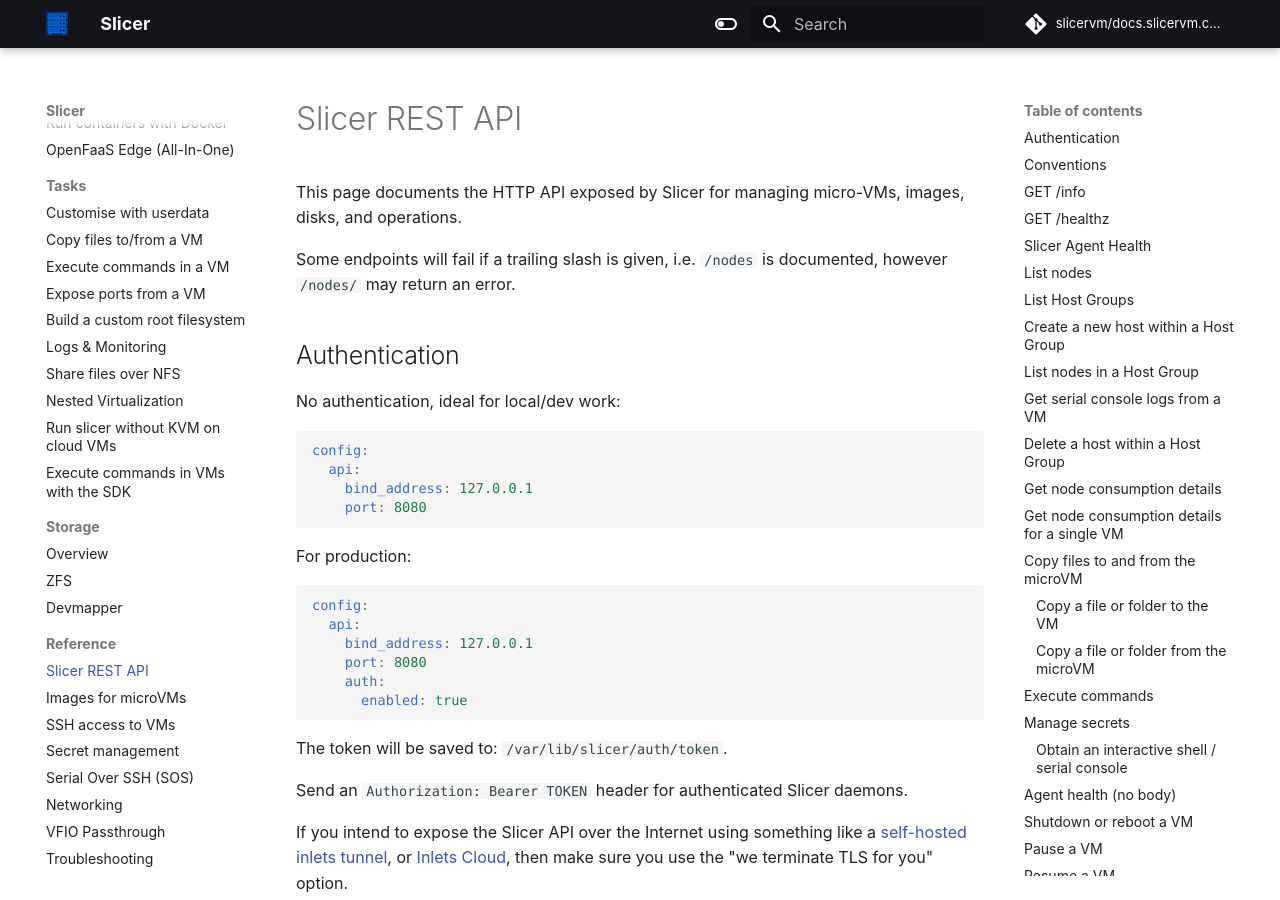
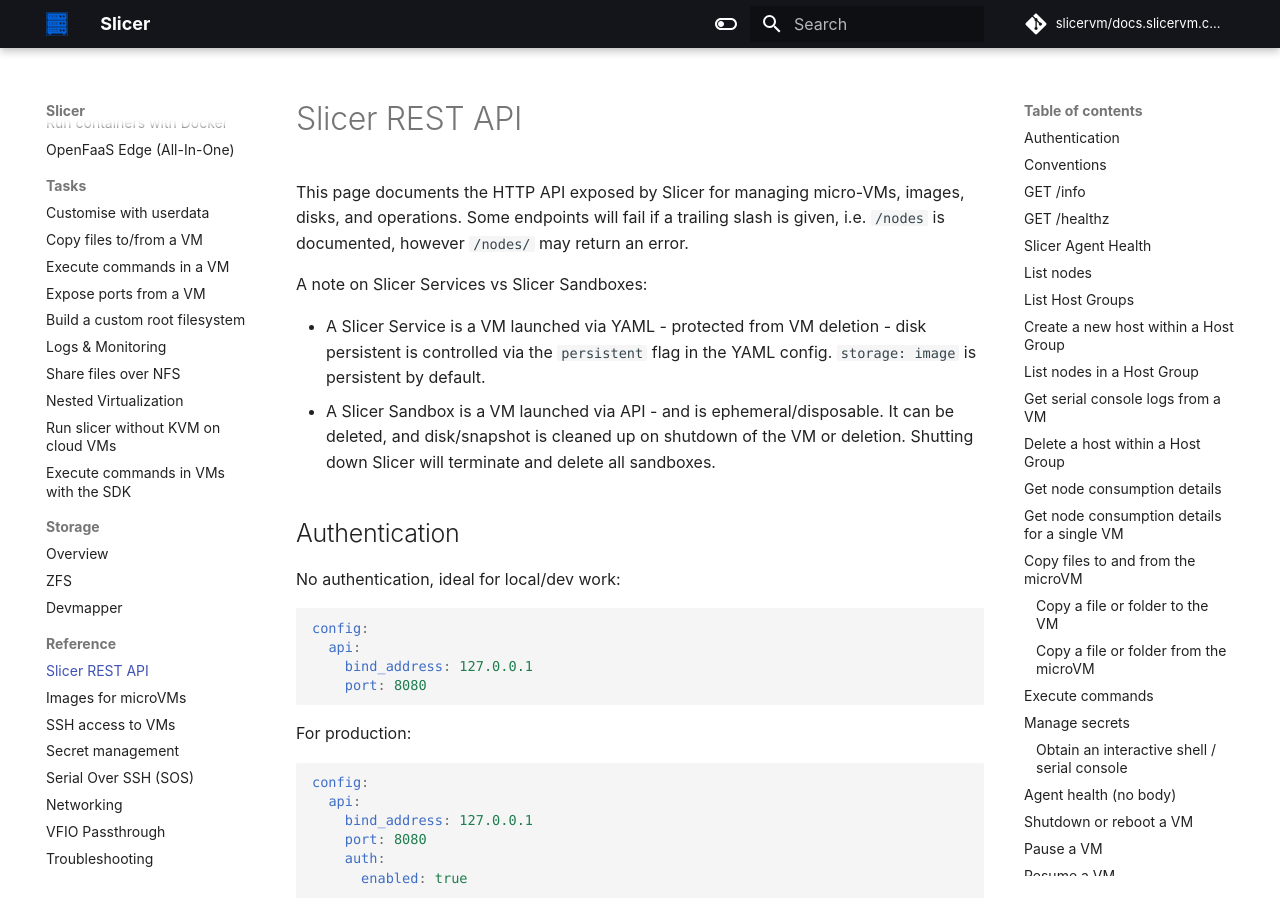
Before and after one commit to slicervm/docs.slicervm.com, an MkDocs documentation site: the page built from docs/reference/api.md, in a window 1280 px wide and 900 px high. Built offline with MkDocs 1.6.1 and Material for MkDocs 9.7.7, drawn with Linux system fonts in a browser that asks for light colours; some web fonts are replaced; comment, search, counter and statistics services are not loaded.

Commit message:
Initial update
Signed-off-by: Alex Ellis (OpenFaaS Ltd) <alexellis2@gmail.com>

```diff
--- a/docs/reference/api.md
+++ b/docs/reference/api.md
@@ -1,8 +1,12 @@
 # Slicer REST API
 
 This page documents the HTTP API exposed by Slicer for managing micro-VMs, images, disks, and operations.
+Some endpoints will fail if a trailing slash is given, i.e. `/nodes` is documented, however `/nodes/` may return an error.
 
-Some endpoints will fail if a trailing slash is given, i.e. `/nodes` is documented, however `/nodes/` may return an error.
+A note on Slicer Services vs Slicer Sandboxes:
+
+* A Slicer Service is a VM launched via YAML - protected from VM deletion - disk persistent is controlled via the `persistent` flag in the YAML config. `storage: image` is persistent by default.
+* A Slicer Sandbox is a VM launched via API - and is ephemeral/disposable. It can be deleted, and disk/snapshot is cleaned up on shutdown of the VM or deletion. Shutting down Slicer will terminate and delete all sandboxes.
 
 ## Authentication
 
```
